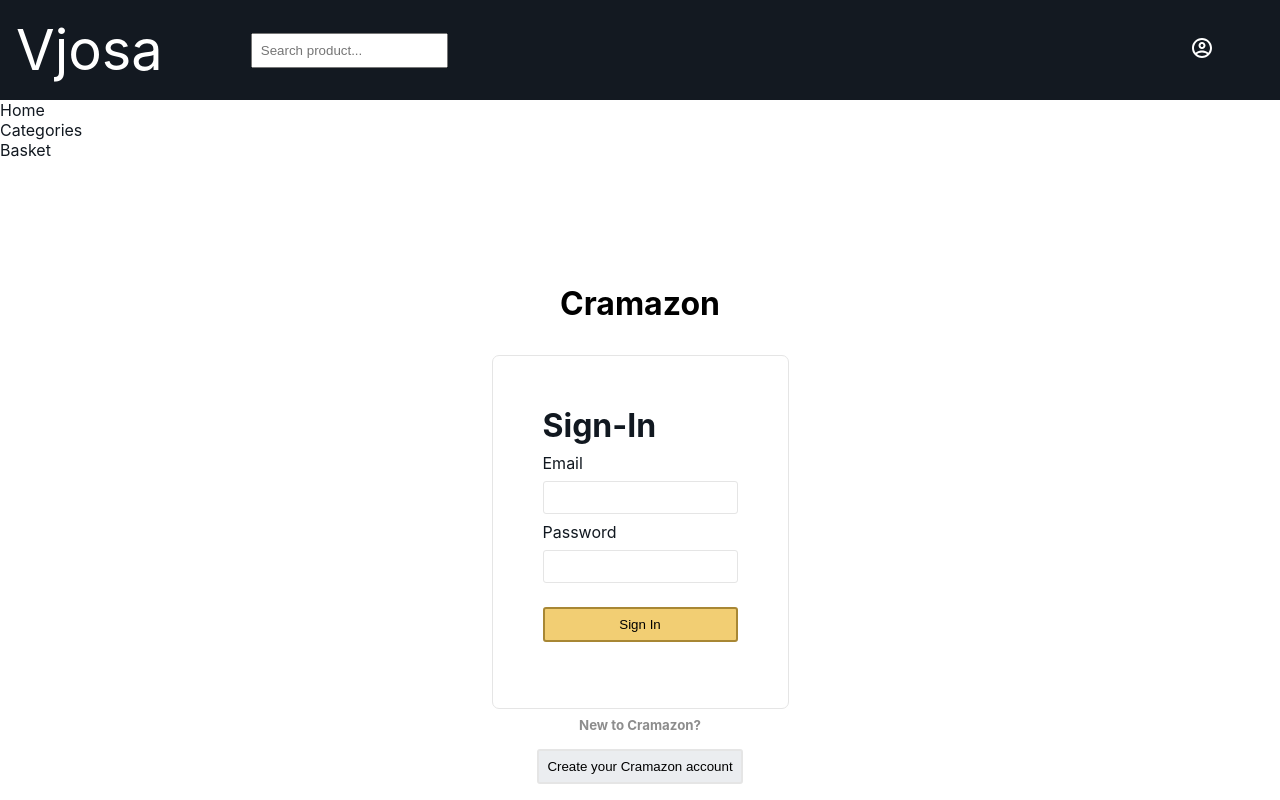
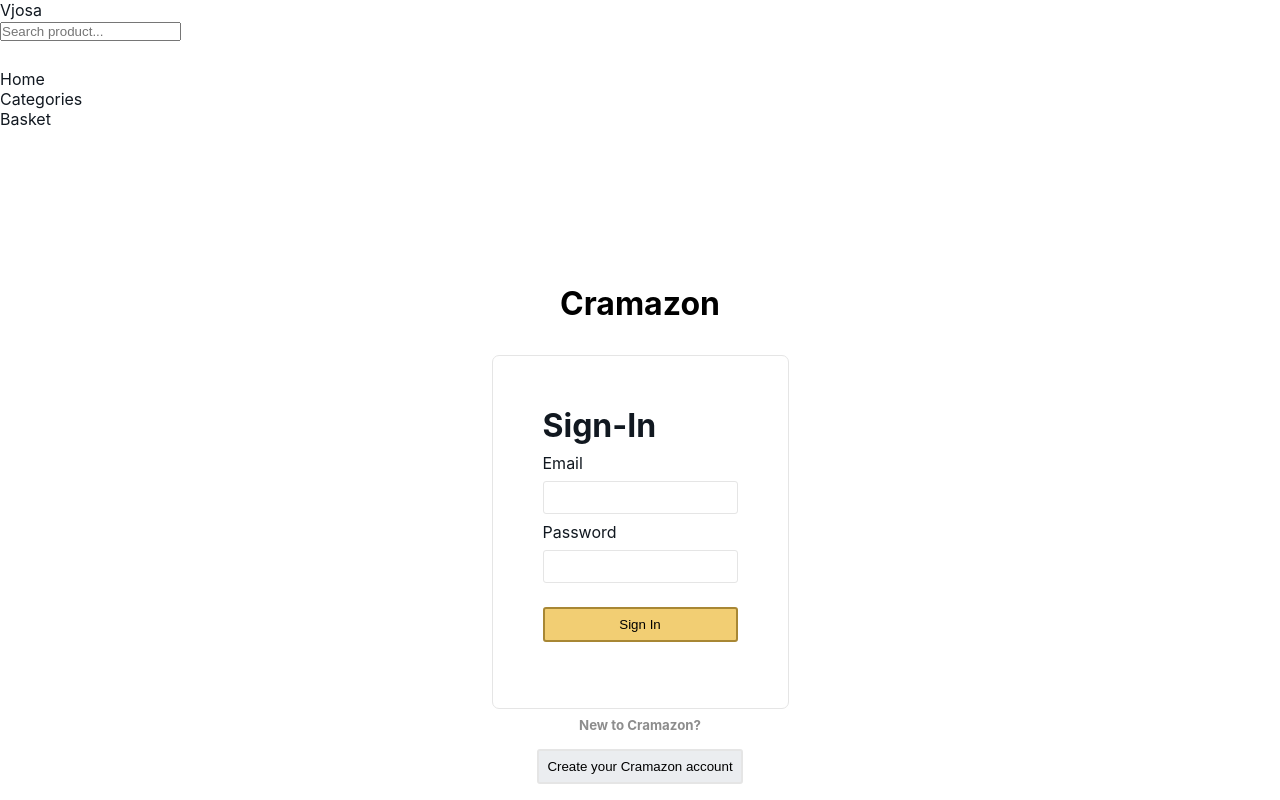
Before and after one commit to ilir2523/hoxton-node-project-frontend, a React (Vite) app: page /signIn in a window 1280 px wide. Built offline with nearby package versions, Linux system fonts and the light colour scheme; no server answers.

Commit message:
working with home component

```diff
--- a/src/App.css
+++ b/src/App.css
@@ -64,7 +64,7 @@ img {
 
 /* Header */
 
-.header {
+/* .header {
   position: relative;
   display: grid;
   grid-template-columns: auto 1fr 90px;
@@ -118,7 +118,7 @@ img {
 
 .searach {
   padding: 0.5rem;
-}
+} */
 
 /* Products Container */
 
```
